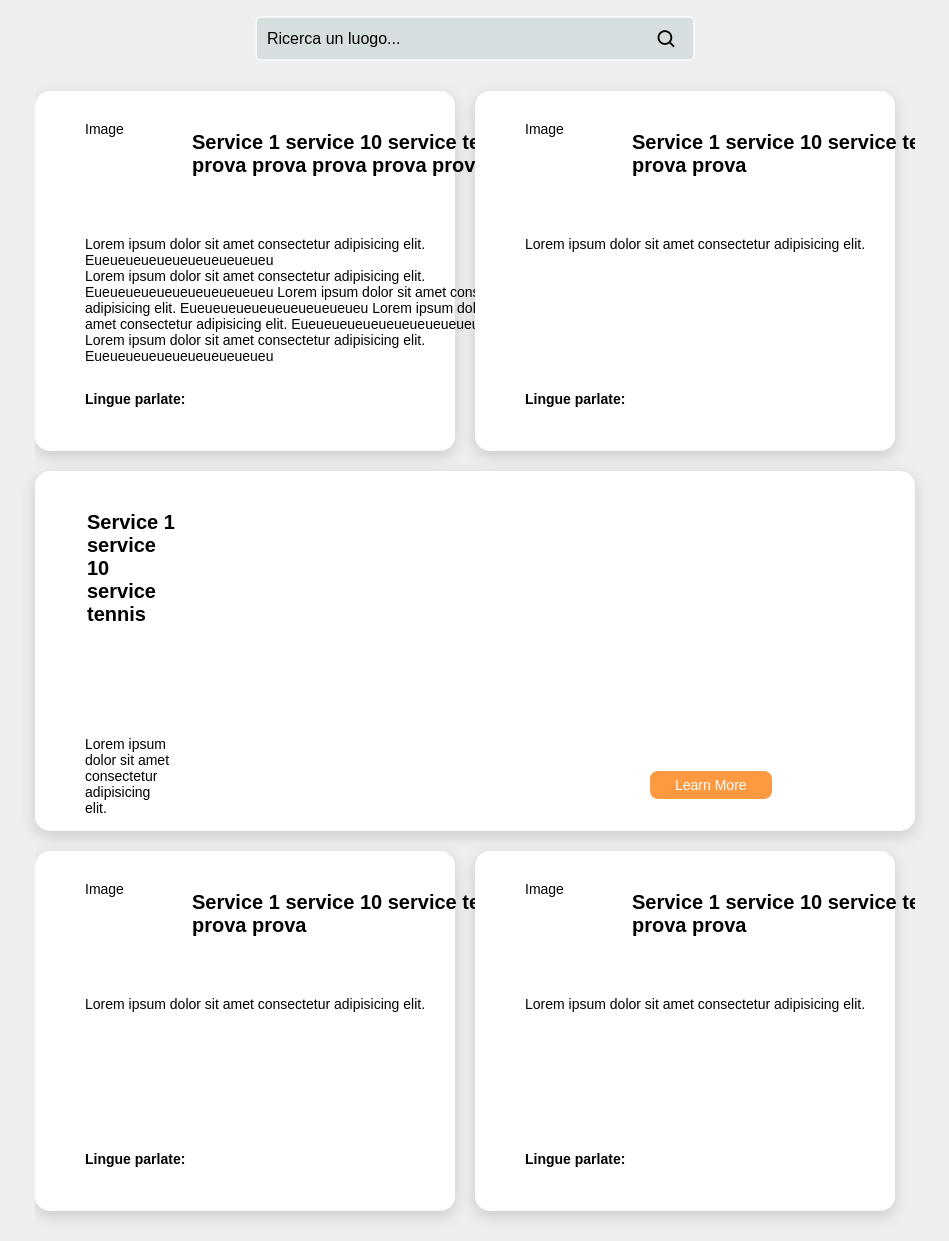
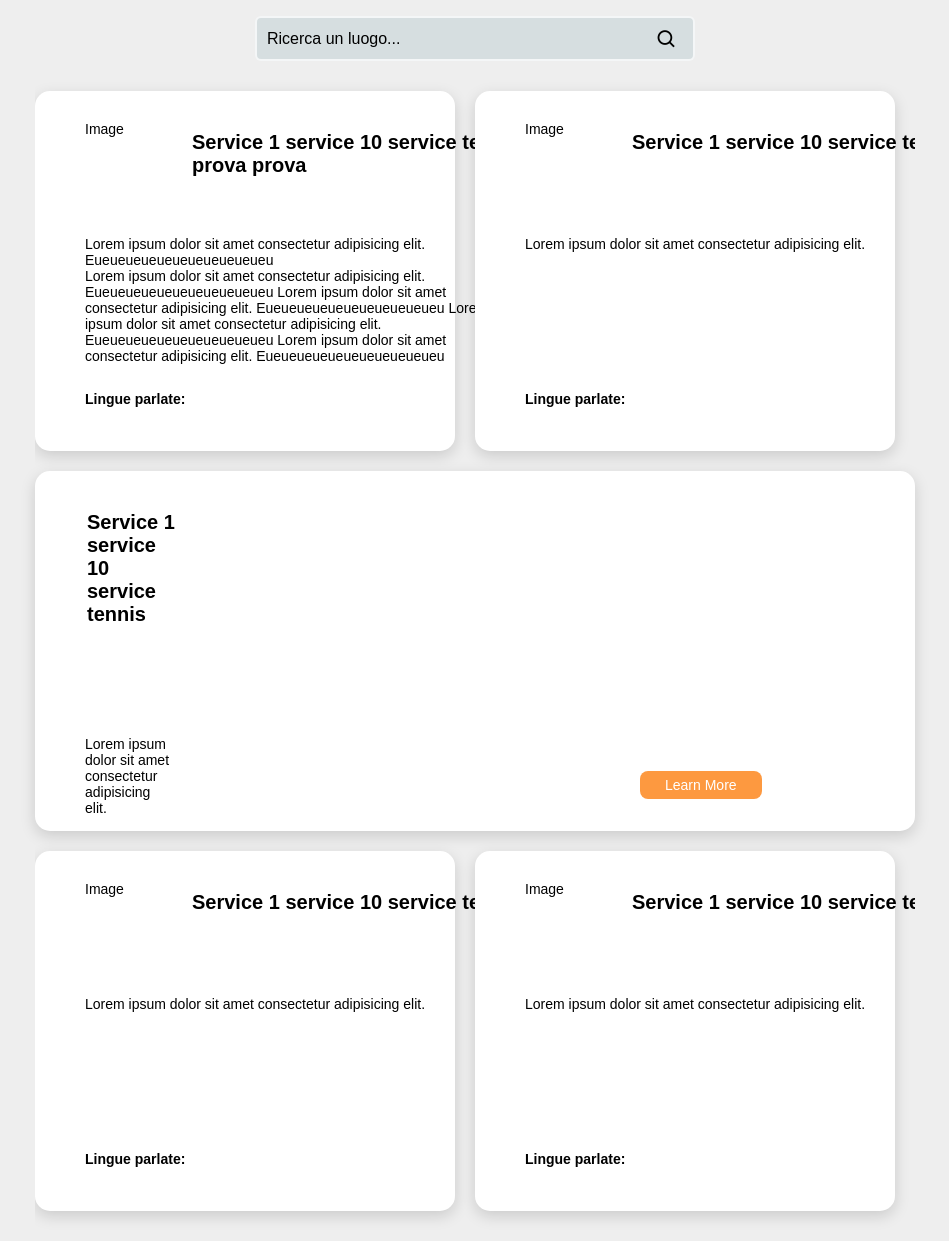
Before and after one commit to alessandrosaccone/discover, a PHP site: page /app.html in a window 1280 px wide. Shown: the part 269-1510 px from the top of the page, without its empty margins (165-1114 px from the left). Run offline with PHP 8.4, Linux system fonts and the light colour scheme.

Commit message:
aggiorno

```diff
--- a/css/stylesheet_app.css
+++ b/css/stylesheet_app.css
@@ -65,7 +65,7 @@ h2 {
 .card-content {
   margin: 100px 0;
   max-width: 85%;
-  grid-column: 1 / 5;
+  grid-column: 1 / 4;
   grid-row: 2;
 }
 
@@ -73,7 +73,7 @@ h2 {
   height: 40px;
   width: 250px;
   padding: 0px 40px;
-  grid-column: 5;
+  grid-column: 4;
   grid-row: 3;
 }
 
@@ -117,6 +117,11 @@ h2 {
   .cards {
     grid-auto-columns: calc(50% - 10px);
     grid-column-gap: 20px;
+  }
+}
+
+@media (min-width: 500px) {
+  .card {
   }
 }
 
```
